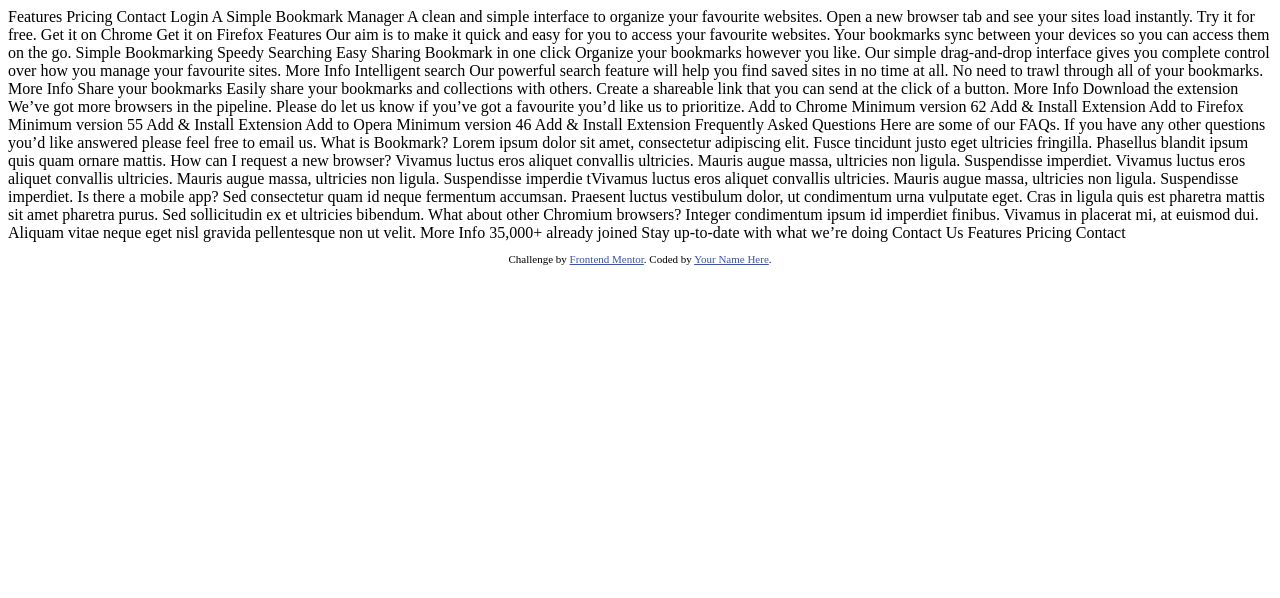
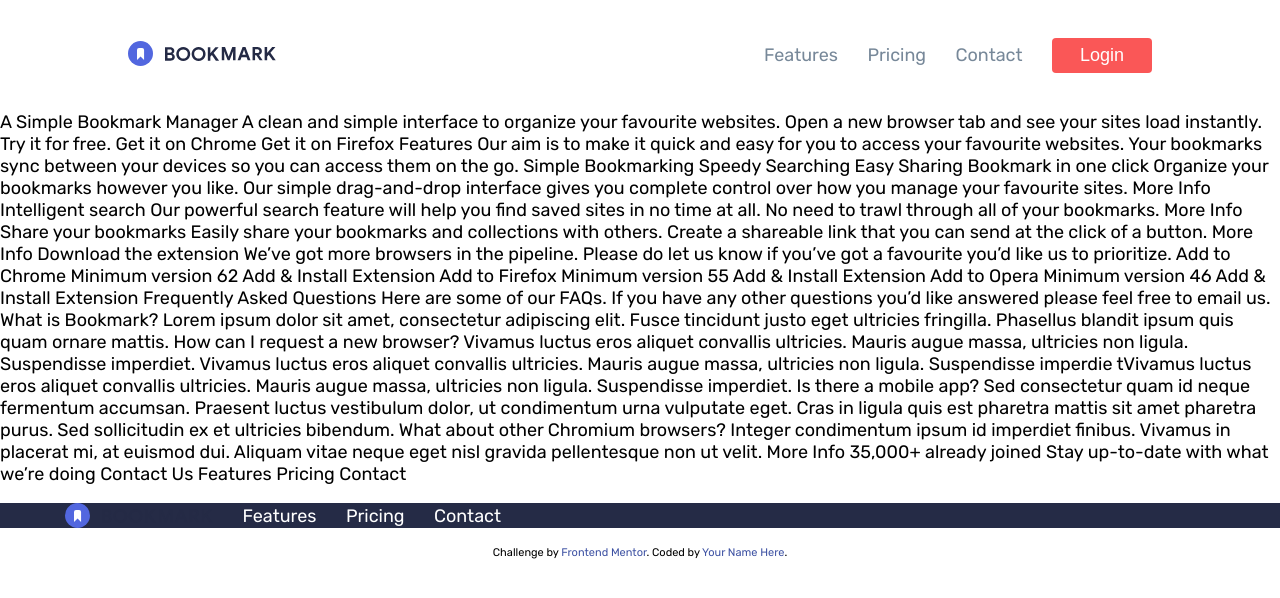
Before and after one commit to paulzay/bookmark, a plain HTML site: page index.html in a window 1280 px wide. Drawn offline with Linux system fonts and the light colour scheme.

Commit message:
finish working on header

```diff
--- /dev/null
+++ b/css/index.css
@@ -0,0 +1,54 @@
+@import url("https://fonts.googleapis.com/css?family=Rubik:400&display=swap");
+.attribution { font-size: 11px; text-align: center; }
+.attribution a { color: hsl(228, 45%, 44%); }
+* body{
+  box-sizing: border-box;
+  margin: 0;
+  padding: 0;
+  background-color: #fff;
+  font-family: Rubik;
+  font-size: 18px;
+}
+* li{
+  list-style: none;
+}
+* a{
+  text-decoration: none;
+}
+header{
+  display: flex;
+  flex-direction: row;
+  justify-content: space-between;
+  margin: 20px 10vw;
+  align-items: center;
+}
+.nav-links ul li{
+  display: inline-flex;
+  margin-left: 25px;
+}
+.nav-links ul li a{
+  color: lightslategray;
+  font-weight: 500;
+}
+
+.btn{
+  color: #fff;
+  font-weight: 400;
+  background-color: hsl(0, 94%, 66%);
+  align-items: center;
+  height: 35px;
+  width: 100px;
+  border: none;
+  border-radius: 4px;
+  font-size: 18px;
+}
+footer{
+  background-color: hsl(229, 31%, 21%);
+}
+
+footer .nav-links li{
+  vertical-align: middle;
+}
+footer .nav-links ul li a{
+  color: #fff;
+}
--- a/index.html
+++ b/index.html
@@ -5,7 +5,7 @@
   <meta name="viewport" content="width=device-width, initial-scale=1.0"> <!-- displays site properly based on user's device -->
 
   <link rel="icon" type="image/png" sizes="32x32" href="./images/favicon-32x32.png">
-
+  <link rel="stylesheet" href="./css/index.css">
   <title>Frontend Mentor | Bookmark landing page</title>
 
   <!-- Feel free to remove these styles or customise in your own stylesheet 👍 -->
@@ -15,11 +15,19 @@
   </style>
 </head>
 <body>
-
-  Features
-  Pricing
-  Contact
-  Login
+<header>
+  <div class="logo">
+    <img src="./images/logo-bookmark.svg" alt="logo">
+  </div>
+  <div class="nav-links">
+    <ul>
+      <li><a href="#">Features</a></li>
+      <li><a href="#">Pricing</a></li>
+      <li><a href="#">Contact</a></li>
+      <li><button class="btn">Login</button></li>
+    </ul>
+  </div>
+</header>
 
   A Simple Bookmark Manager
 
@@ -125,10 +133,18 @@
   Contact
 
   <footer>
-    <p class="attribution">
-      Challenge by <a href="https://www.frontendmentor.io?ref=challenge" target="_blank">Frontend Mentor</a>.
-      Coded by <a href="#">Your Name Here</a>.
-    </p>
+    <div class="nav-links">
+      <ul>
+        <li><img src="./images/logo-bookmark.svg" alt="logo"></li>
+        <li><a href="#">Features</a></li>
+        <li><a href="#">Pricing</a></li>
+        <li><a href="#">Contact</a></li>
+      </ul>
+    </div>
   </footer>
+  <p class="attribution">
+    Challenge by <a href="https://www.frontendmentor.io?ref=challenge" target="_blank">Frontend Mentor</a>.
+    Coded by <a href="#">Your Name Here</a>.
+  </p>
 </body>
 </html>
```
